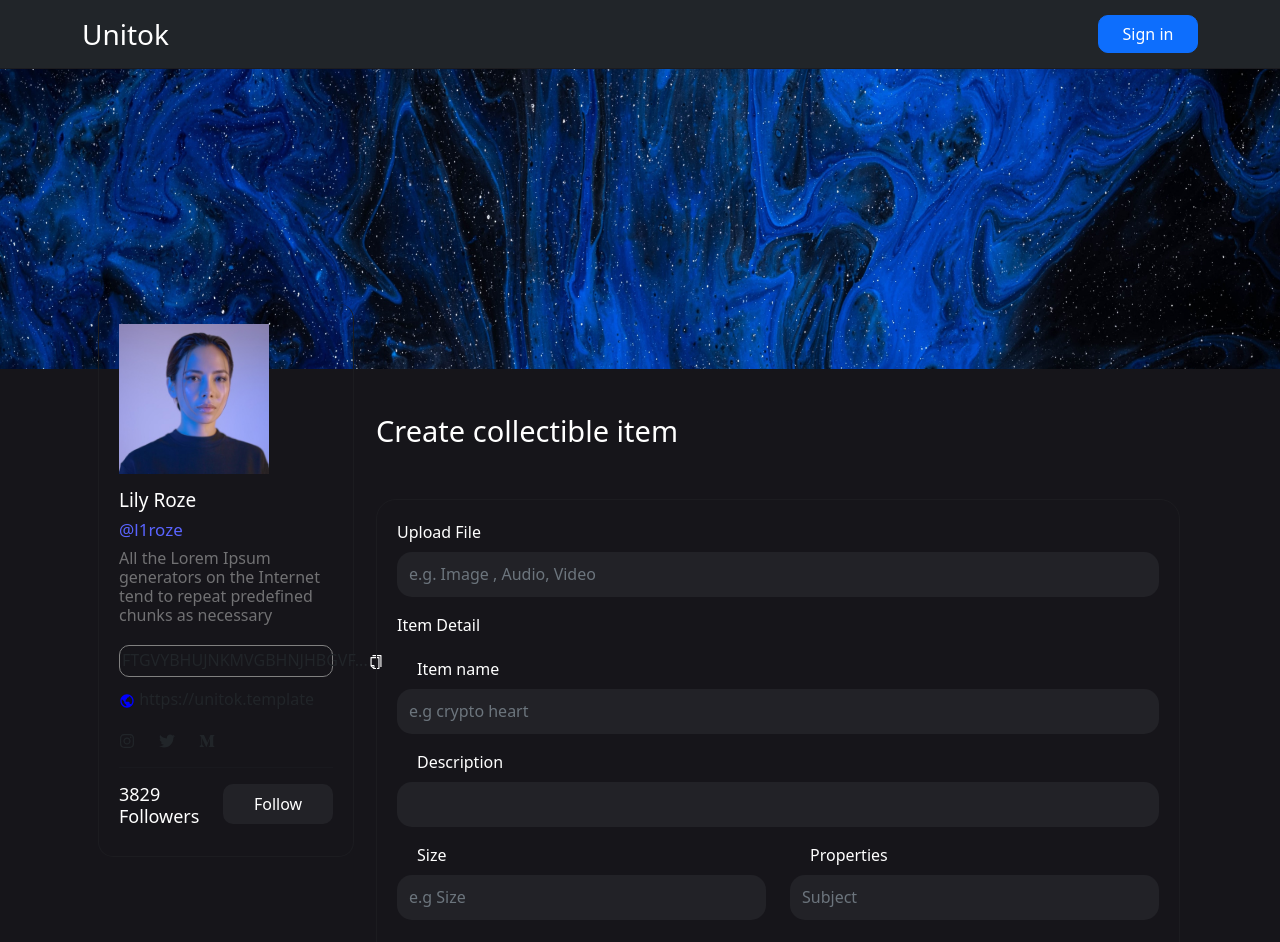
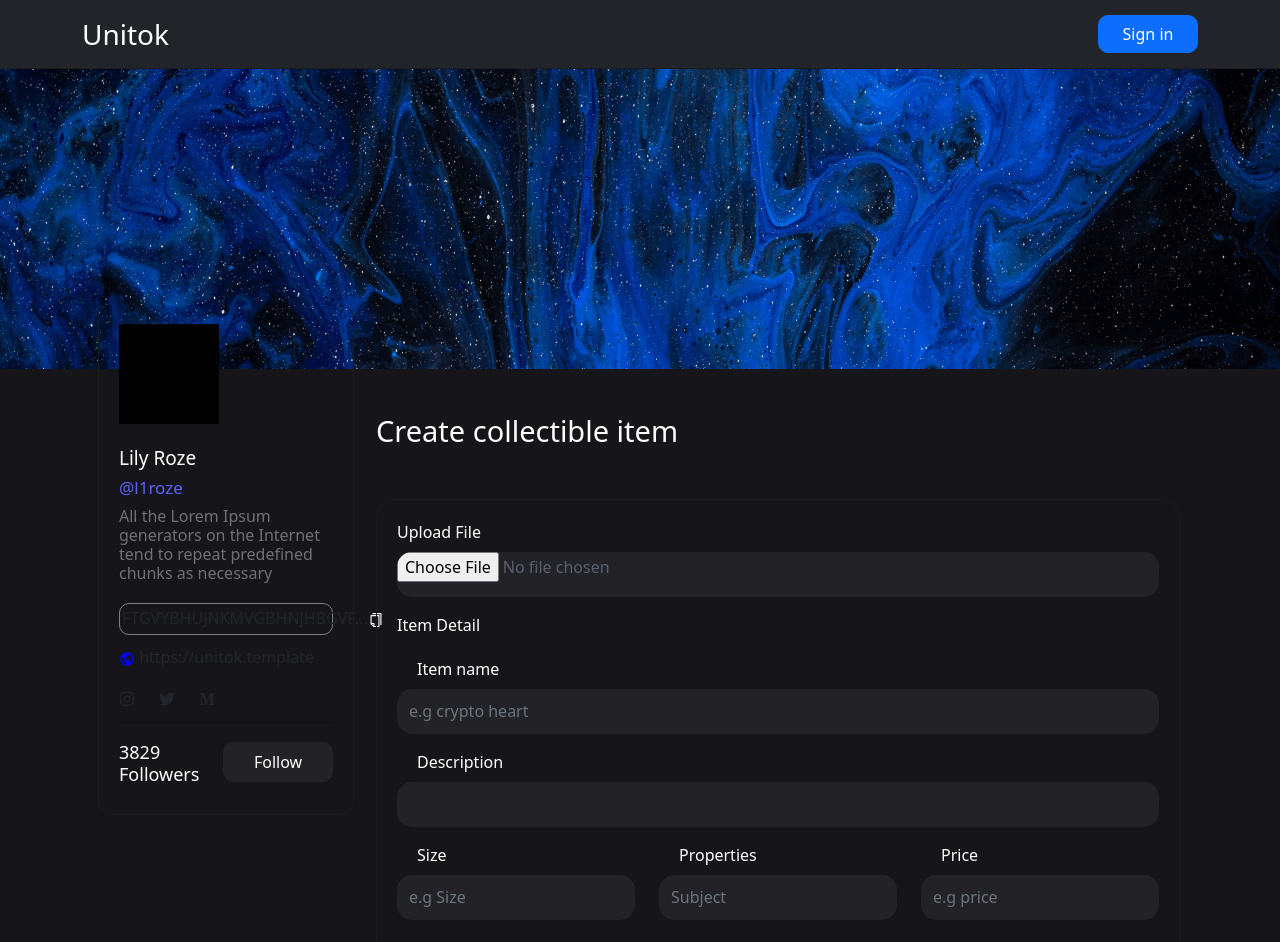
Before and after one commit to hammadvirk11/landing-page, a React (Create React App) app: page /product in a window 1280 px wide. Shown: the top 942 px of the page. Built offline with nearby package versions, Linux system fonts and the light colour scheme.

Commit message:
small changes

```diff
--- a/src/Components/Product/FormDetail.jsx
+++ b/src/Components/Product/FormDetail.jsx
@@ -13,7 +13,7 @@ export default function FormDetail() {
   const [description , setdescription] = React.useState("")
   const [size , setsize] = React.useState("")
   const [Properties , setProperties] = React.useState("")
-  const [radio , setradio] = React.useState("")
+  const [price , setprice] = React.useState("")
 
 
   const handleSubmit = async () => {
@@ -31,7 +31,7 @@ export default function FormDetail() {
       "variants": [
           {
               "id": "32052651131023",
-              "discountedPrice": "30.00",
+              "discountedPrice": price,
               "taxable": true,
               "imageIds": [
                   "14075668463755"
@@ -90,7 +90,7 @@ export default function FormDetail() {
           <Row className="mb-3">
             <Form.Group as={Col} controlId="formGridEmail">
               <Form.Label className="label-color">Upload File</Form.Label>
-              <Form.Control type="email" placeholder="e.g. Image , Audio, Video" className="input-back" disabled />
+              <Form.Control type="file" placeholder="e.g. Image , Audio, Video" className="input-back"  style={{width:'100%'}}  />
             </Form.Group>
 
           </Row>
@@ -128,6 +128,10 @@ export default function FormDetail() {
               <Form.Label className="label-color" style={{ marginLeft: 20 }}>Properties</Form.Label>
               <Form.Control className="input-back" placeholder="Subject" onChange={(event) => setProperties(event.target.value)}/>
             </Form.Group>
+            <Form.Group as={Col} controlId="formGridCity">
+              <Form.Label className="label-color" style={{ marginLeft: 20 }}>Price</Form.Label >
+              <Form.Control className="input-back" placeholder="e.g price" type="number" onChange={(event) => setprice(event.target.value)}/>
+            </Form.Group>
           </Row>
 
           <Form.Group className="mb-3" id="formGridRadio">
--- a/src/Components/Product/ProductForm.jsx
+++ b/src/Components/Product/ProductForm.jsx
@@ -7,16 +7,20 @@ import Tab from '../TabProfile/TabProfile'
 import profilepic from '../../assets/profilepic.jpg'
 import './ProductForm.css'
 import FormDetail from './FormDetail'
+import { connect } from "react-redux";
 
-export default function ProductForm() {
-
+function ProductForm({ authedUser }) {
+const user = authedUser?.data?.name?.split(" ")
+console.log(user,"userdns")
     return (
         <div className="card-profile-style-padding" >
             <Row>
 
                 <Col md={3}>
                     <div className="card-profile">
-                        <Image src={profilepic} className="profile-pic" />
+                        {/* <Image src={profilepic} className="profile-pic" /> */}
+                        <h1 className="profile-pic">{user?user[0]?.substr(0,1)+user[1].substr(0,1):''}</h1>
+
                         <h4 className="title-profile">Lily Roze</h4>
                         <h4 className="title-profile-l1roze">@l1roze</h4>
                         <h6 className="text-profile">
@@ -45,3 +49,10 @@ export default function ProductForm() {
         </div>
     );
 }
+function mapStateToProps({ authedUser }) {
+    return {
+      authedUser,
+    };
+  }
+
+  export default connect(mapStateToProps)(ProductForm);
--- a/src/Components/ProfileSidebar/ProfileSidebar.css
+++ b/src/Components/ProfileSidebar/ProfileSidebar.css
@@ -7,8 +7,12 @@
     border-top: none !important;
 }
 .profile-pic {
-    width: 150px;
-    height: 150px;
+    width: 100px;
+    height: 100px;
+    color: white;
+    background-color: black;
+    text-align: center;
+    padding-top: 8%;
 }
 .title-profile {
     color: white;
--- a/src/Components/ProfileSidebar/ProfileSidebar.jsx
+++ b/src/Components/ProfileSidebar/ProfileSidebar.jsx
@@ -15,7 +15,8 @@ export default function ProfileSidebar() {
 
                 <Col md={3}>
                     <div className="card-profile">
-                        <Image src={profilepic} className="profile-pic" />
+                        {/* <Image src={profilepic} className="profile-pic" /> */}
+                        <h1 className="profile-pic">HV</h1>
                         <h4 className="title-profile">Lily Roze</h4>
                         <h4 className="title-profile-l1roze">@l1roze</h4>
                         <h6 className="text-profile">
--- a/src/userjourney/signin/index.js
+++ b/src/userjourney/signin/index.js
@@ -111,7 +111,7 @@ function SignIn({ dispatch, authedUser }) {
         >
           <span style={{ color: "white" }}>or</span>
         </div>
-        <OAuth />
+        {/* <OAuth /> */}
       </form>
       <span style={{ color: "#ffffff", marginTop: "35px" }}>
         Don't have an account?&nbsp;
--- a/src/userjourney/signup/index.js
+++ b/src/userjourney/signup/index.js
@@ -12,7 +12,7 @@ import InputField from "../resuable-components/InputField";
 import { signup } from "../../services/api";
 //import { signup } from "../../store/actions/otherActions"
 import { useDispatch } from "react-redux";
-import { Redirect } from "react-router-dom";
+import { Redirect,useHistory } from "react-router-dom";
 import { Typography } from "@material-ui/core";
 
 const StyledSignUpBtn = styled(Button)`
@@ -48,7 +48,7 @@ const StyledLink = styled(Link)`
 `;
 export default function SignIn() {
   //const dispatch = useDispatch();
-
+  const history = useHistory()
   const [userInfo, setUserInfo] = useState({
     name: "",
     email: "",
@@ -84,6 +84,10 @@ export default function SignIn() {
       }
       signup(req)
         .then((response) =>{
+          alert(response.message)
+          if(response.message === "User created successfully"){
+          history.push('/product')
+          }
           setUserInfo((prevState) => ({
             ...prevState,
             response,
@@ -151,7 +155,7 @@ export default function SignIn() {
         >
           <span style={{ color: "white" }}>or</span>
         </div>
-        <OAuth />
+        {/* <OAuth /> */}
       </form>
 
       <span style={{ color: "#ffffff", marginTop: "35px" }}>
```
